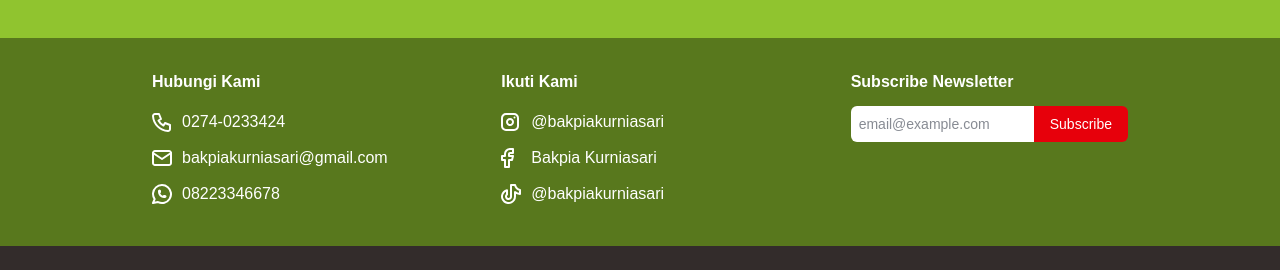
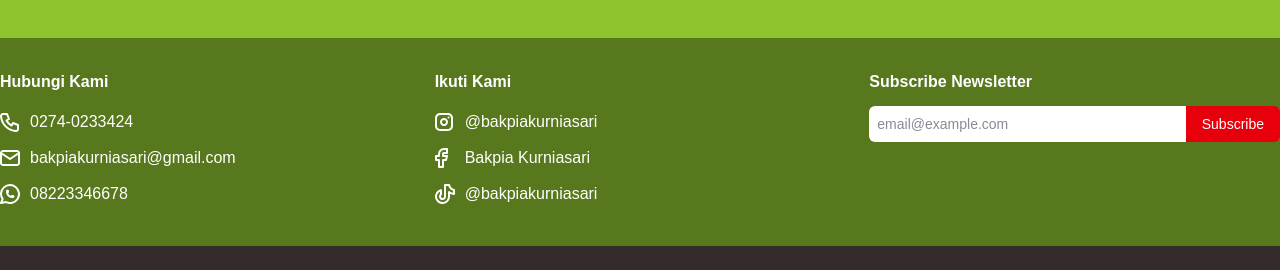
Before and after one commit to aripoya/web-kurniasari, a React (Vite) app: page / in a window 1280 px wide. Shown: the part 4396-4666 px from the top of the page. Built offline with nearby package versions, Linux system fonts and the light colour scheme.

Commit message:
fix : footer container

```diff
--- a/src/components/Footer.jsx
+++ b/src/components/Footer.jsx
@@ -69,8 +69,8 @@
 
     return (
         <footer id="kontak" className="bg-green-100 text-white pt-8 relative">
-            <div className="max-w-5xl mx-auto grid md:grid-cols-3 gap-6">
-                <div className="px-6 mb-4">
+            <div className="container mx-auto grid md:grid-cols-3 gap-6">
+                <div className="footer-item mb-4">
                     <h3 className="font-semibold mb-4">Hubungi Kami</h3>
                     <ul className="space-y-3">
                         <li className="grid grid-cols-[30px_auto] items-center" target="_blank">
@@ -87,7 +87,7 @@
                         </li>
                     </ul>
                 </div>
-                <div className="text-md mb-4 px-6">
+                <div className="footer-item text-md mb-4">
                     <h3 className="font-semibold mb-4">Ikuti Kami</h3>
                     <ul className="space-y-3">
                         <li className="grid grid-cols-[30px_auto] items-center" target="_blank">
@@ -104,7 +104,7 @@
                         </li>
                     </ul>
                 </div>
-                <div className="px-6 mb-4">
+                <div className="footer-item mb-4">
                     <h3 className="font-semibold mb-3">Subscribe Newsletter</h3>
                     <form className="flex relative" onSubmit={onSubscribeHandler}>
                         <input type="email" placeholder="email@example.com" className="w-full px-2 py-2 text-gray-900 bg-white rounded-l-md text-sm" />
```
